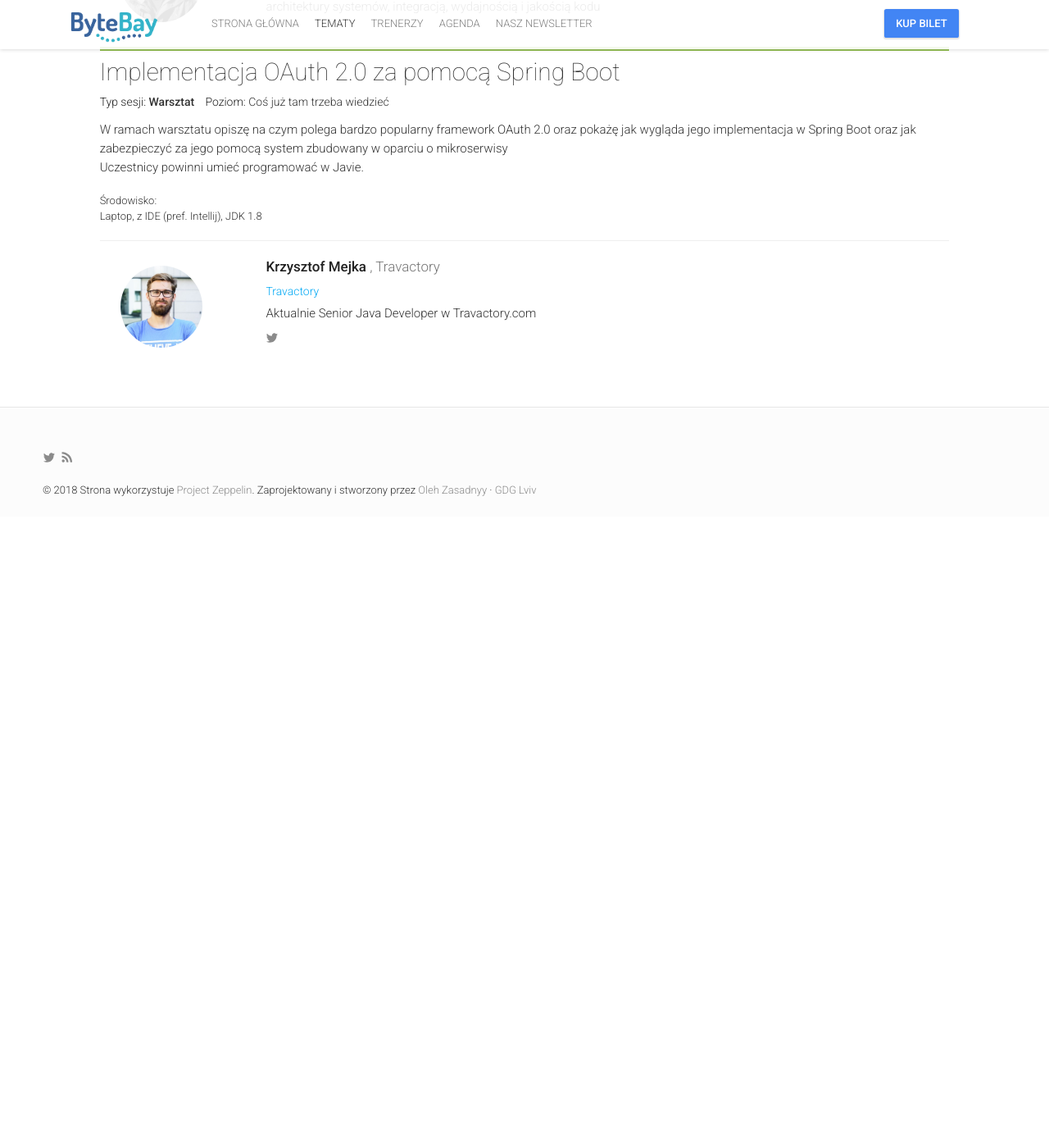
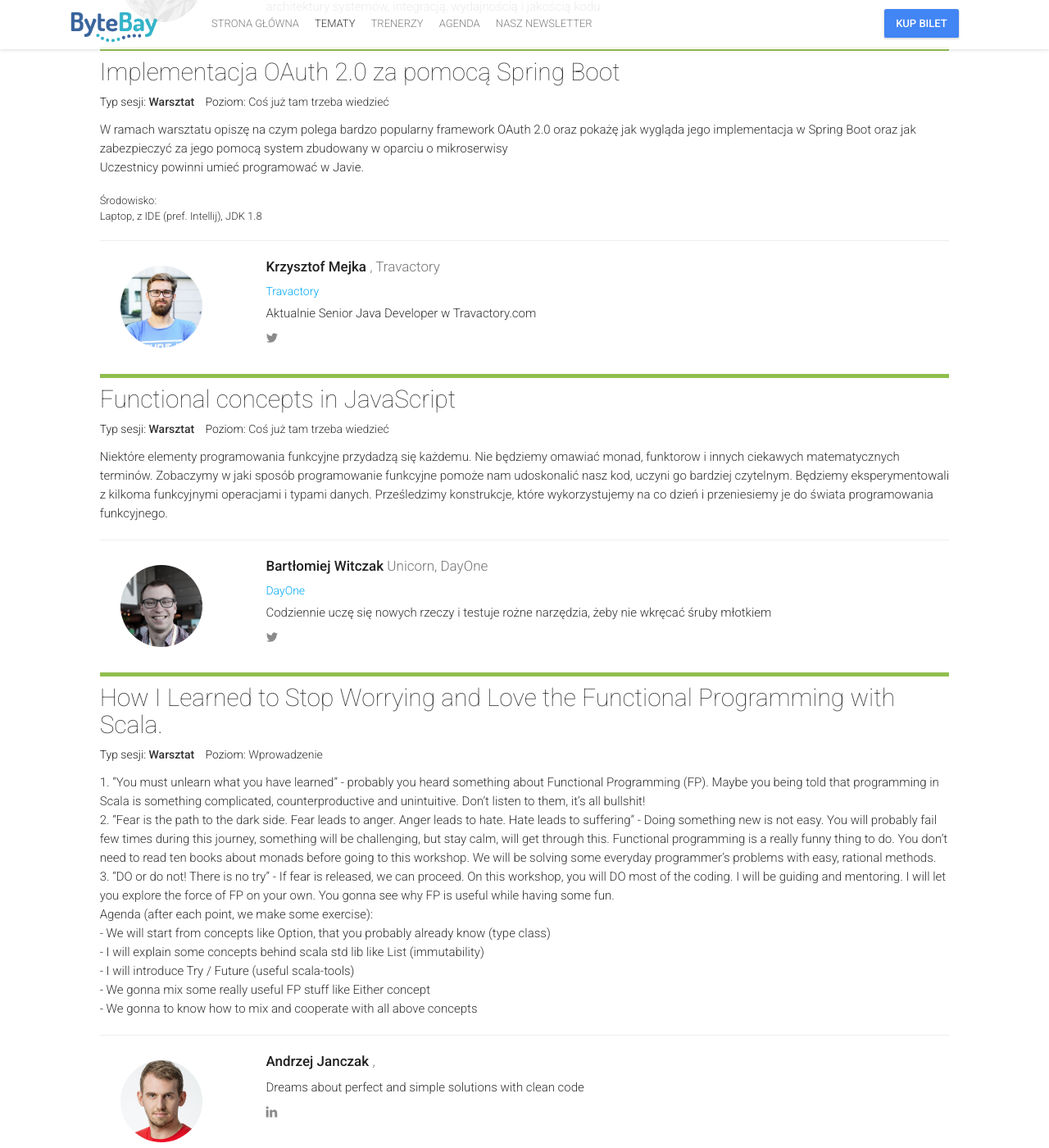
Before and after one commit to 42patterns/bytebay-website, a Jekyll site: the page built from sessions.html, in a window 1280 px wide and 1400 px high, scrolled down 10950 px. Shown: the whole window at 82% size. Built offline with Jekyll 4.4.1, drawn with Linux system fonts in a browser that asks for light colours; nearby versions of some CDN libraries; comment, search, counter and statistics services are not loaded; before the commit the page ends 11580 px from its top, so only the background shows below that; some of the changed text lies outside the part shown.

Commit message:
cfp sessions: funtional scala + datalog

```diff
--- a/_data/schedule.yml
+++ b/_data/schedule.yml
@@ -48,7 +48,7 @@
     	startTime: "9:00",
     	endTime: "11:30",
       sessionIds: [7],
-      workshopsIds: [12, 2]
+      workshopsIds: [12, 2, 22]
 
     }
     - {
@@ -59,8 +59,8 @@
     - {
       startTime: "12:30",
       endTime: "15:00",
-      sessionIds: [4],
-      workshopsIds: [14, 10, 21]
+      sessionIds: [4, 24],
+      workshopsIds: [14, 10, 21, 23]
     }
     - {
     	startTime: "15:00",
--- a/_data/sessions.yml
+++ b/_data/sessions.yml
@@ -376,3 +376,40 @@
     type: 0
     speakers: [32]
     complexity: 1
+
+  - id: 22
+    title: "Functional concepts in JavaScript"
+    description: "Niektóre elementy programowania funkcyjne przydadzą się każdemu. Nie będziemy omawiać monad, funktorow i innych ciekawych matematycznych terminów. Zobaczymy w jaki sposób programowanie funkcyjne pomoże nam udoskonalić nasz kod, uczyni go bardziej czytelnym. Będziemy eksperymentowali z kilkoma funkcyjnymi operacjami i typami danych. Prześledzimy konstrukcje, które wykorzystujemy na co dzień i przeniesiemy je do świata programowania funkcyjnego. "
+    type: 0
+    speakers: [17]
+    complexity: 1
+
+  - id: 23
+    title: "How I Learned to Stop Worrying and Love the Functional Programming with Scala."
+    description: "1. ”You must unlearn what you have learned” - probably you heard something about Functional Programming (FP). Maybe you being told that programming in Scala is something complicated, counterproductive and unintuitive. Don’t listen to them, it’s all bullshit!
+
+    2. “Fear is the path to the dark side. Fear leads to anger. Anger leads to hate. Hate leads to suffering” - Doing something new is not easy. You will probably fail few times during this journey, something will be challenging, but stay calm, will get through this. Functional programming is a really funny thing to do. You don’t need to read ten books about monads before going to this workshop. We will be solving some everyday programmer’s problems with easy, rational methods.
+
+    3. “DO or do not! There is no try” - If fear is released, we can proceed. On this workshop, you will DO most of the coding. I will be guiding and mentoring. I will let you explore the force of FP on your own. You gonna see why FP is useful while having some fun.
+
+    Agenda (after each point, we make some exercise):
+
+    - We will start from concepts like Option, that you probably already know (type class)
+
+    - I will explain some concepts behind scala std lib like List (immutability)
+
+    - I will introduce Try / Future (useful scala-tools)
+
+    - We gonna mix some really useful FP stuff like Either concept
+
+    - We gonna to know how to mix and cooperate with all above concepts"
+    type: 0
+    speakers: [33]
+    complexity: 0
+
+  - id: 24
+    title: "Datalog: Biting the Silver Bullet"
+    description: "\"Databases, databases everywhere! Which one do I need?\" -- You need all of them; you need none of them; you're asking all the wrong questions! This workshop is dedicated to solving the data vs code impedance mismatch with a 1970's technology (chevron mustache is optional). This workshop assumes no previous knowledge of Datalog and applies to both client and server applications. If you are interested in data pipelines, GraphQL, event-sourcing, or building maintainable data systems, you will leave a better person* (some restrictions apply, promises are not legally binding)."
+    type: 1
+    speakers: [34]
+    complexity: 0
--- a/_data/speakers.yml
+++ b/_data/speakers.yml
@@ -398,3 +398,22 @@
     - {abbr: "Travactory", title: "Travactory", url: "http://travactory.com/"}
   social:
     - {name: "twitter", link: "https://twitter.com/krzysztofmejka"}
+
+-
+  id: 33
+  name: "Andrzej"
+  surname: "Janczak"
+  comapany: "Scalac"
+  bio: "Dreams about perfect and simple solutions with clean code. Love to struggle with complicated, nontrivial problems. Lately develops myself in functional programming, distributed architecture and big data."
+  thumbnailUrl: "andrzej_janczak.jpg"
+  social:
+    - {name: "linkedin", link: "https://www.linkedin.com/in/andrzej-janczak/"}
+
+-
+  id: 34
+  name: "Norbert"
+  surname: "Wójtowicz"
+  bio: "Norbert Wójtowicz is a recovering empty-stack developer, whose magic 8-ball predicts that Clojure and ClojureScript will be in your future toolbox. You can find his code and ramblings in various corners of the internet, under the felicitous handle @pithyless."
+  thumbnailUrl: "norbert_wojtowicz.jpg"
+  social:
+    - {name: "twitter", link: "https://twitter.com/pithyless"}
```
Also changed, not shown: img/people/andrzej_janczak.jpg (added), img/people/norbert_wojtowicz.jpg (added).
